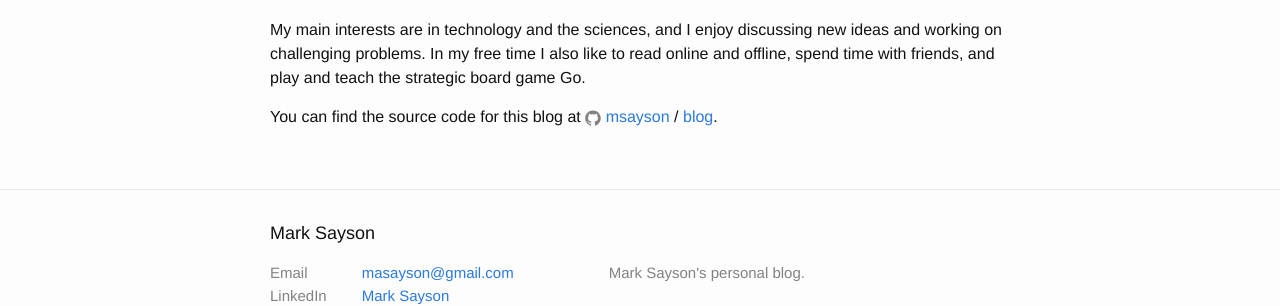
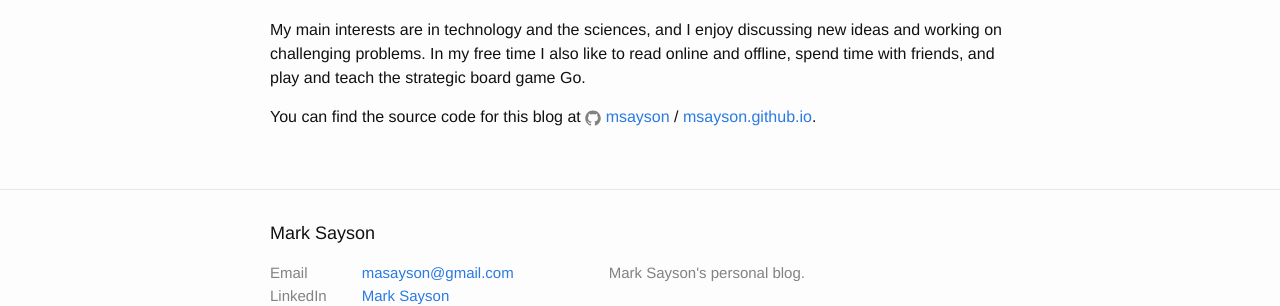
Before and after one commit to msayson/msayson.github.io, a Jekyll site: the page built from about.md, in a window 1280 px wide. Shown: the part 427-733 px from the top of the page. Built offline with Jekyll 4.4.1, drawn with Linux system fonts in a browser that asks for light colours.

Commit message:
Updated link to source code

```diff
--- a/about.md
+++ b/about.md
@@ -13,4 +13,4 @@ My main interests are in technology and the sciences, and I enjoy discussing new
 
 You can find the source code for this blog at
 {% include icon-github.html username="msayson" %} /
-[blog](https://github.com/msayson/blog).
+[msayson.github.io](https://github.com/msayson/msayson.github.io).
```
